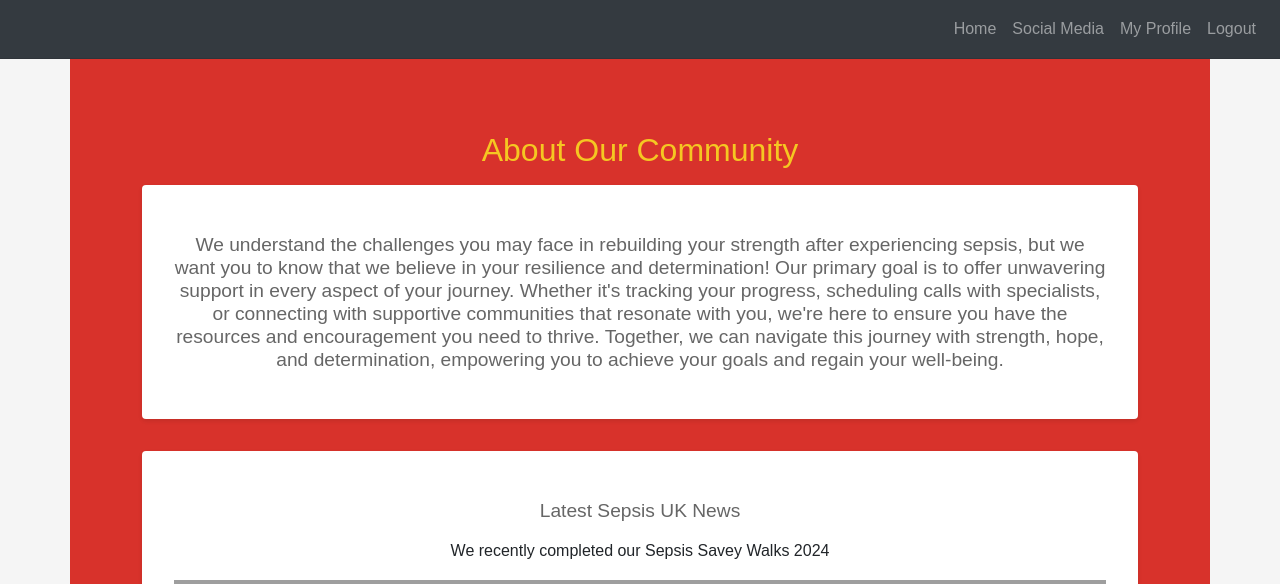
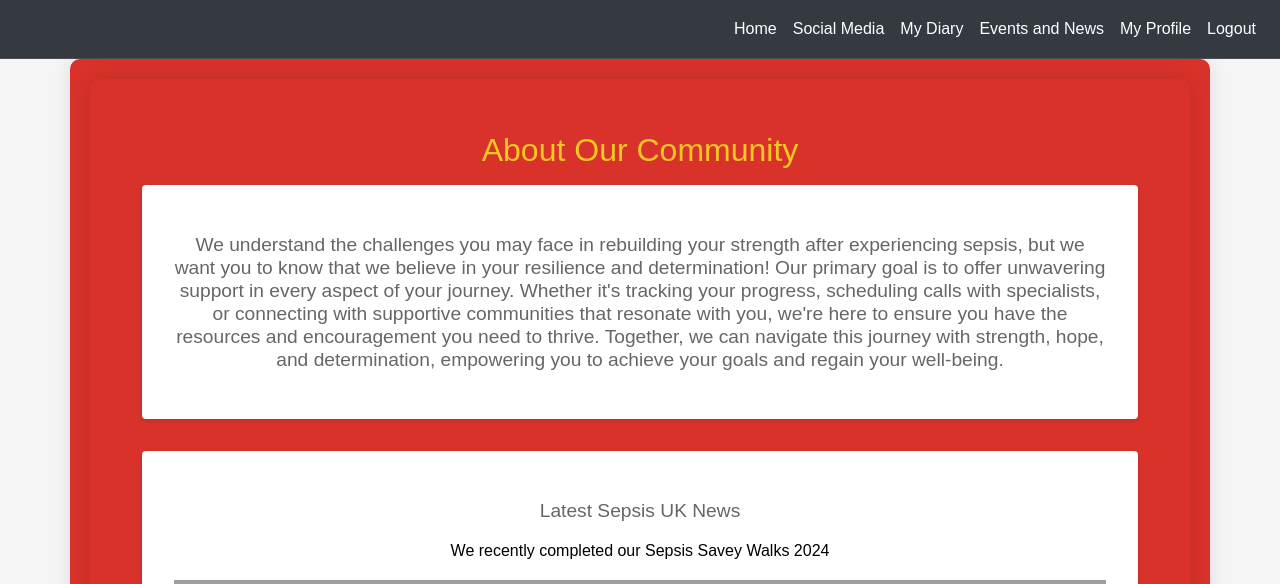
Before and after one commit to cfglondon24/Team-7, a Flask app: page / in a window 1280 px wide. Shown: the top 584 px of the page. Run offline with Flask 3, Linux system fonts and the light colour scheme; a user stored in the database is signed in; some libraries are stand-ins or nearby versions; grey boxes are pictures that could not be loaded.

Commit message:
edietdd the base to have all the changes

```diff
--- a/AboutSepsis.html
+++ b/website/templates/AboutSepsis.html
@@ -124,6 +124,7 @@
             background-color: #45a049;
         }
     </style>
+
 </head>
 <body>
     <div class="container">
--- a/website/templates/base.html
+++ b/website/templates/base.html
@@ -6,14 +6,37 @@
     <title>{% block title %}Home{% endblock %}</title>
     <link rel="stylesheet" href="https://stackpath.bootstrapcdn.com/bootstrap/4.4.1/css/bootstrap.min.css" integrity="sha384-Vkoo8x4CGsO3+Hhxv8T/Q5PaXtkKtu6ug5TOeNV6gBiFeWPGFN9MuhOf23Q9Ifjh" crossorigin="anonymous" />
     <link rel="stylesheet" href="https://stackpath.bootstrapcdn.com/font-awesome/4.7.0/css/font-awesome.min.css" crossorigin="anonymous" />
+
     <style>
+        /* Navbar */
         .navbar {
-            border-bottom: 1px solid rgba(0, 0, 0, 0.1);
+            background-color: #000000; /* Black navbar background */
+            border-bottom: 1px solid rgba(255, 255, 255, 0.1); /* White border bottom */
         }
+        .navbar-nav .nav-link {
+            color: #ffffff !important; /* White text color for navbar links */
+        }
+        .navbar-nav .nav-link:hover {
+            color: #ff0000 !important; /* Red text color on hover */
+        }
+
+        /* Alerts */
         .alert {
             margin-bottom: 20px;
         }
+
+        /* Container */
+        .container {
+            background-color: #ffffff; /* White container background */
+            color: #000000; /* Black text color */
+            border-radius: 10px; /* Rounded corners */
+            box-shadow: 0px 0px 20px rgba(0, 0, 0, 0.1); /* Soft shadow */
+            padding: 20px; /* Add padding */
+        }
     </style>
+    </style>
+
+
 </head>
 <body>
     <nav class="navbar navbar-expand-lg navbar-dark bg-dark">
@@ -24,23 +47,34 @@
             <ul class="navbar-nav ml-auto">
                 {% if user.is_authenticated %}
                 <li class="nav-item">
-                    <a class="nav-link" href="/">Home</a>
+                    <a class="nav-link" href="/">Home</a>  <!-- Home -->
                 </li>
                 <li class="nav-item">
-                    <a class="nav-link" href="/social-media">Social Media</a>
+                    <a class="nav-link" href="/social-media">Social Media</a>   <!-- Sopcila media -->
                 </li>
+
                 <li class="nav-item">
-                    <a class="nav-link" href="/profile">My Profile</a>
+                    <a class="nav-link" href="/diary">My Diary</a>    <!--  Diary  -->
                 </li>
+
                 <li class="nav-item">
-                    <a class="nav-link" href="/logout">Logout</a>
+                    <a class="nav-link" href="/calender"> Events and News</a>    <!--  calener  -->
+                </li>
+
+
+                <li class="nav-item">
+                    <a class="nav-link" href="/profile">My Profile</a>    <!--  Profile  -->
+                </li>
+
+                <li class="nav-item">
+                    <a class="nav-link" href="/logout">Logout</a>            <!--   Logout -->
                 </li>
                 {% else %}
                 <li class="nav-item">
-                    <a class="nav-link" href="/login">Login</a>
+                    <a class="nav-link" href="/login">Login</a>          <!--    kfnv -->
                 </li>
                 <li class="nav-item">
-                    <a class="nav-link" href="/sign-up">Sign Up</a>
+                    <a class="nav-link" href="/sign-up">Sign Up</a>              <!--    kfnv -->
                 </li>
                 {% endif %}
             </ul>
```
Also changed, not shown: website/templates/login.html (+7 -10 lines), website/database.db, website/templates/event-signup.html (renamed from event-signup.html), website/templates/images/icons8-facebook-48.jpeg (renamed from images/icons8-facebook-48.png).
